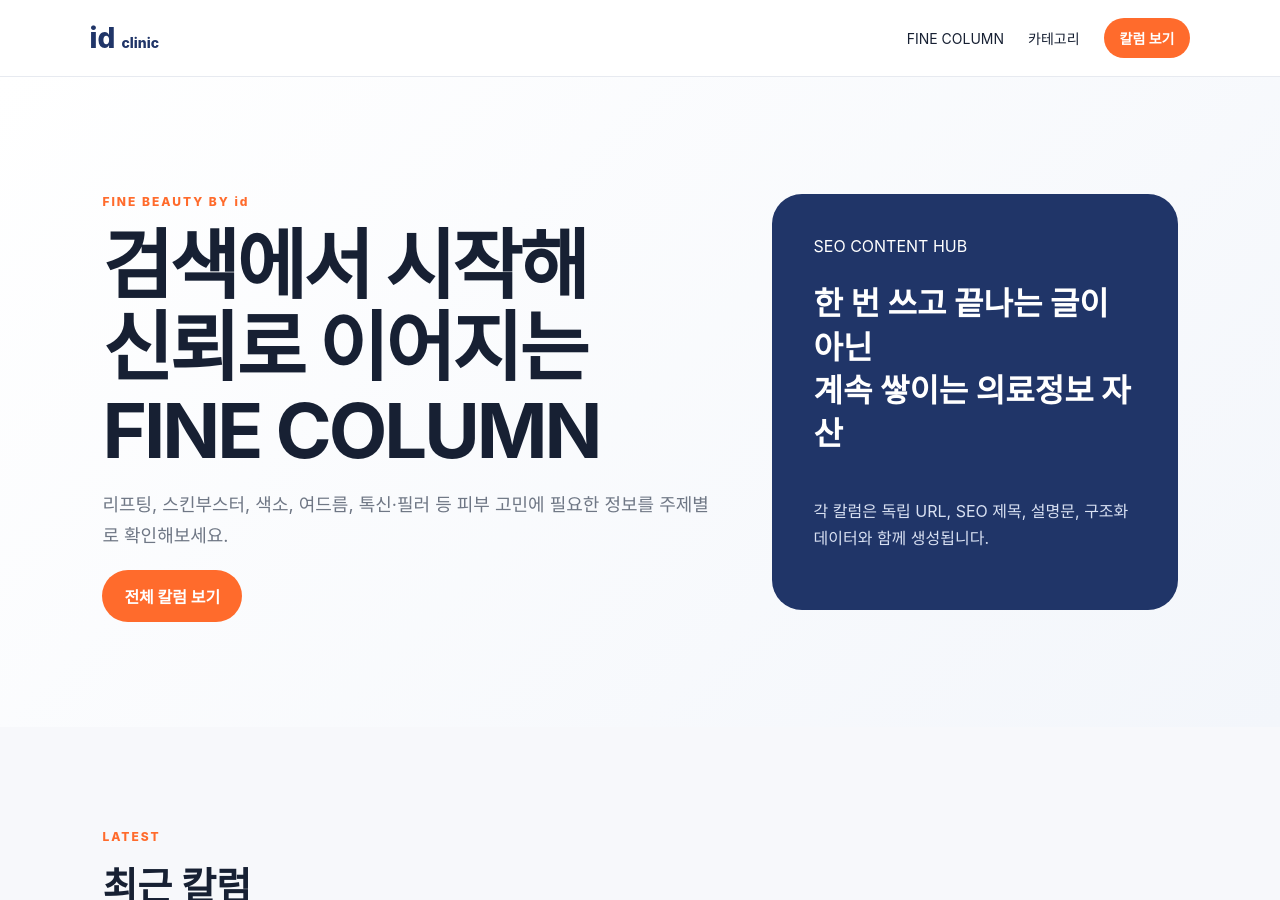
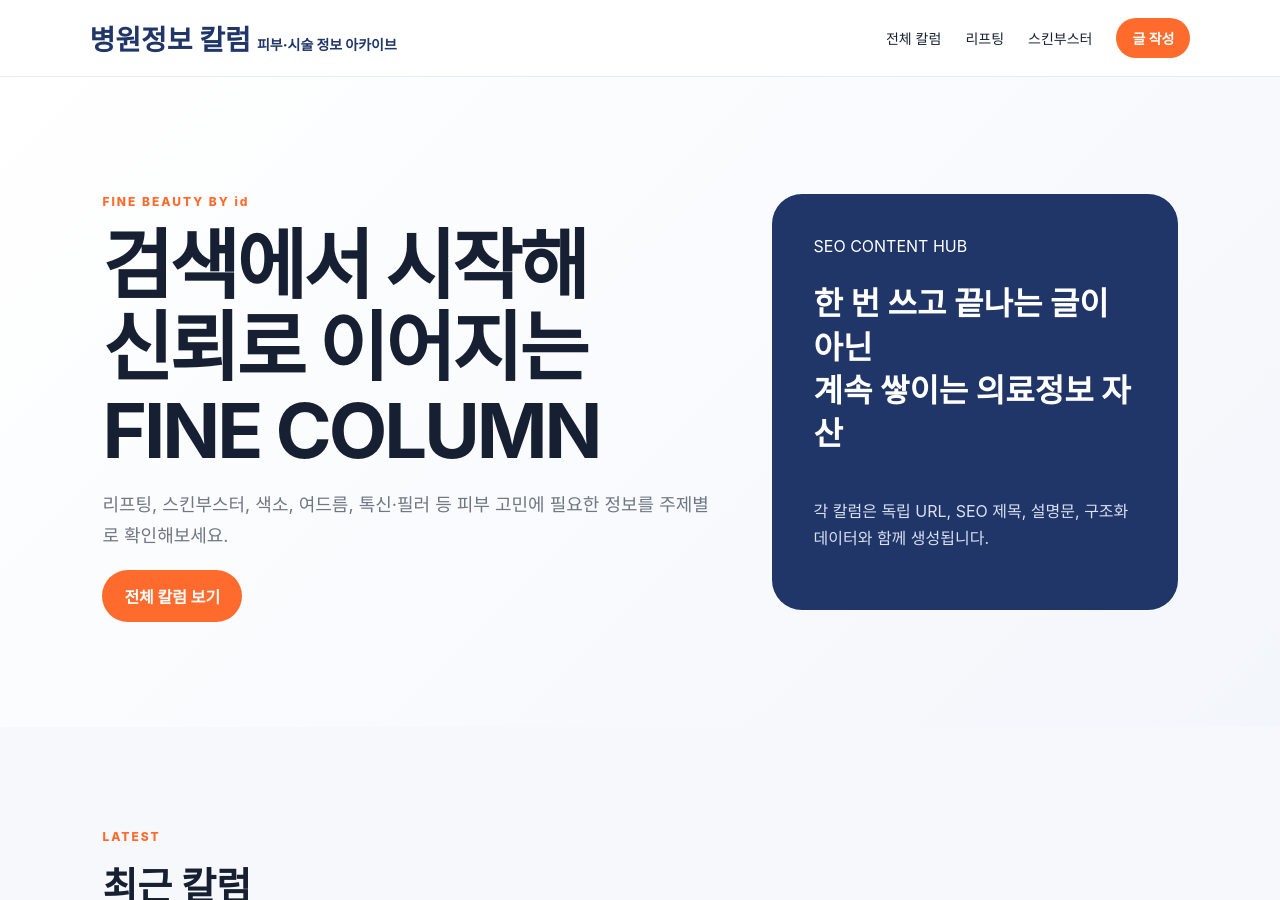
Before and after one commit to hwsr6028-source/hwsr6028-source.github.io, a Jekyll site: the page built from index.md, in a window 1280 px wide and 900 px high. Built offline with Jekyll 4.4.1, drawn with Linux system fonts in a browser that asks for light colours.

Commit message:
Rebrand header as medical information column

```diff
--- a/_includes/header.html
+++ b/_includes/header.html
@@ -1 +1,12 @@
-<header class="site-header"><a class="logo" href="{{ '/' | relative_url }}">id <span>clinic</span></a><nav><a href="{{ '/column/' | relative_url }}">FINE COLUMN</a><a href="{{ '/column/#categories' | relative_url }}">카테고리</a><a class="btn small" href="{{ '/column/' | relative_url }}">칼럼 보기</a></nav></header>
+<header class="site-header">
+  <a class="logo info-logo" href="{{ '/blog/insight/' | relative_url }}">
+    <strong>병원정보 칼럼</strong>
+    <span>피부·시술 정보 아카이브</span>
+  </a>
+  <nav>
+    <a href="{{ '/blog/insight/' | relative_url }}">전체 칼럼</a>
+    <a href="{{ '/blog/insight/#lifting' | relative_url }}">리프팅</a>
+    <a href="{{ '/blog/insight/#skinbooster' | relative_url }}">스킨부스터</a>
+    <a class="btn small" href="{{ '/write/' | relative_url }}">글 작성</a>
+  </nav>
+</header>
```
